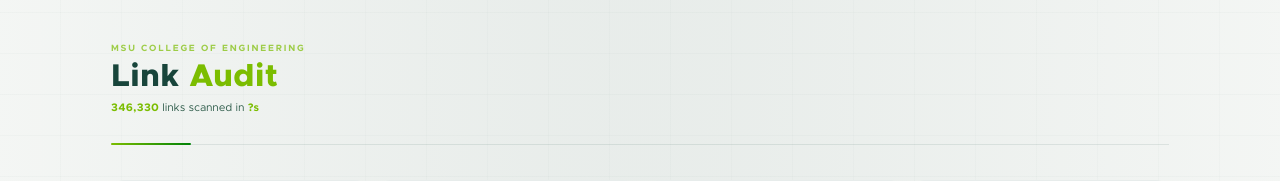
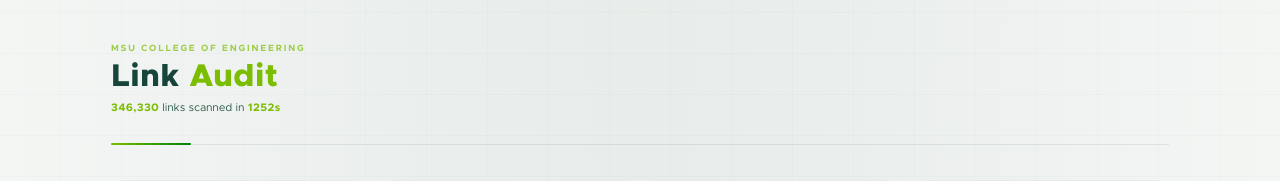
Before and after one commit to MSU-College-of-Engineering/broken-links-website, a React (Vite) app: page / in a window 1280 px wide. Shown: the top 181 px of the page. Built offline with nearby package versions, Linux system fonts and the light colour scheme.

Commit message:
Fix seconds taken

```diff
--- a/src/App.jsx
+++ b/src/App.jsx
@@ -311,7 +311,7 @@
   });
 
   const total = data?.total ?? 0;
-  const secs = data?.duration_secs ?? '?';
+  const secs = data?.duration.secs ?? '?';
 
   const pageCount = sortedPageEntries.length;
   const linkCount = filtered.length;
```
